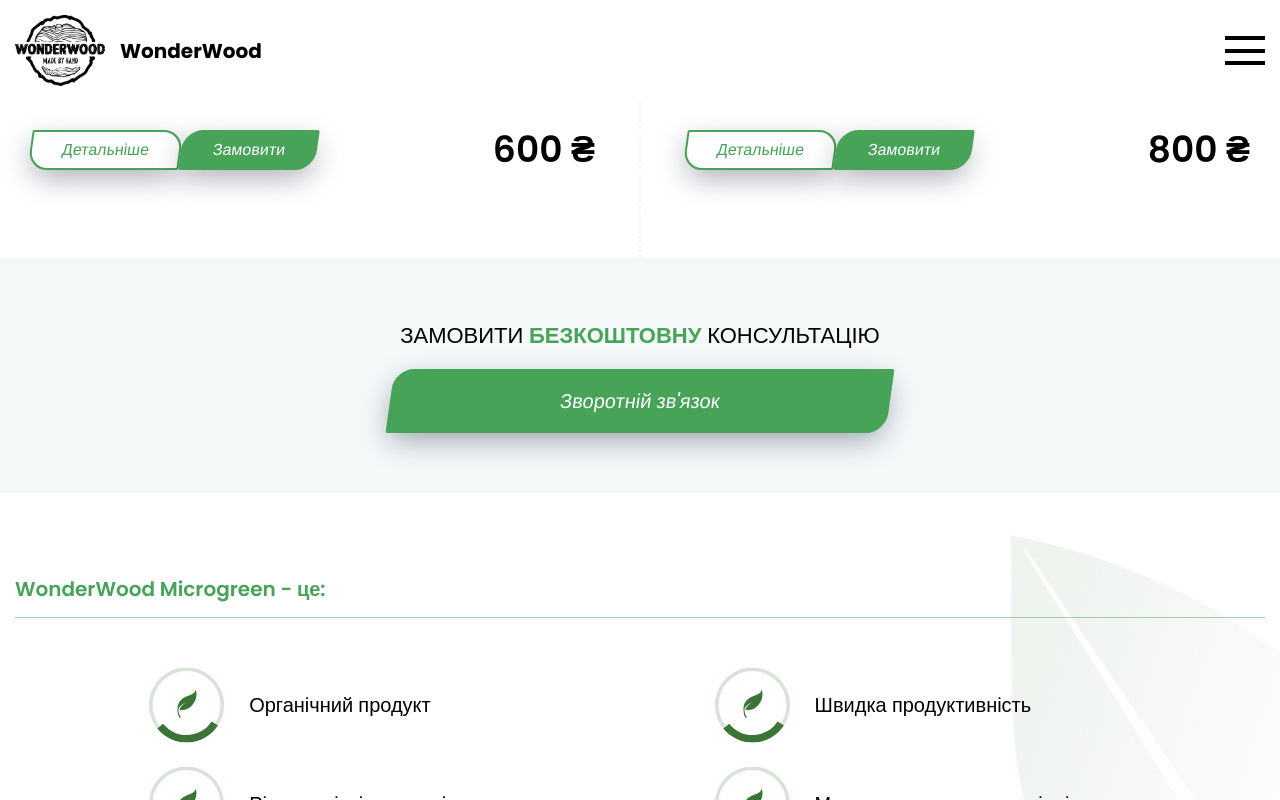
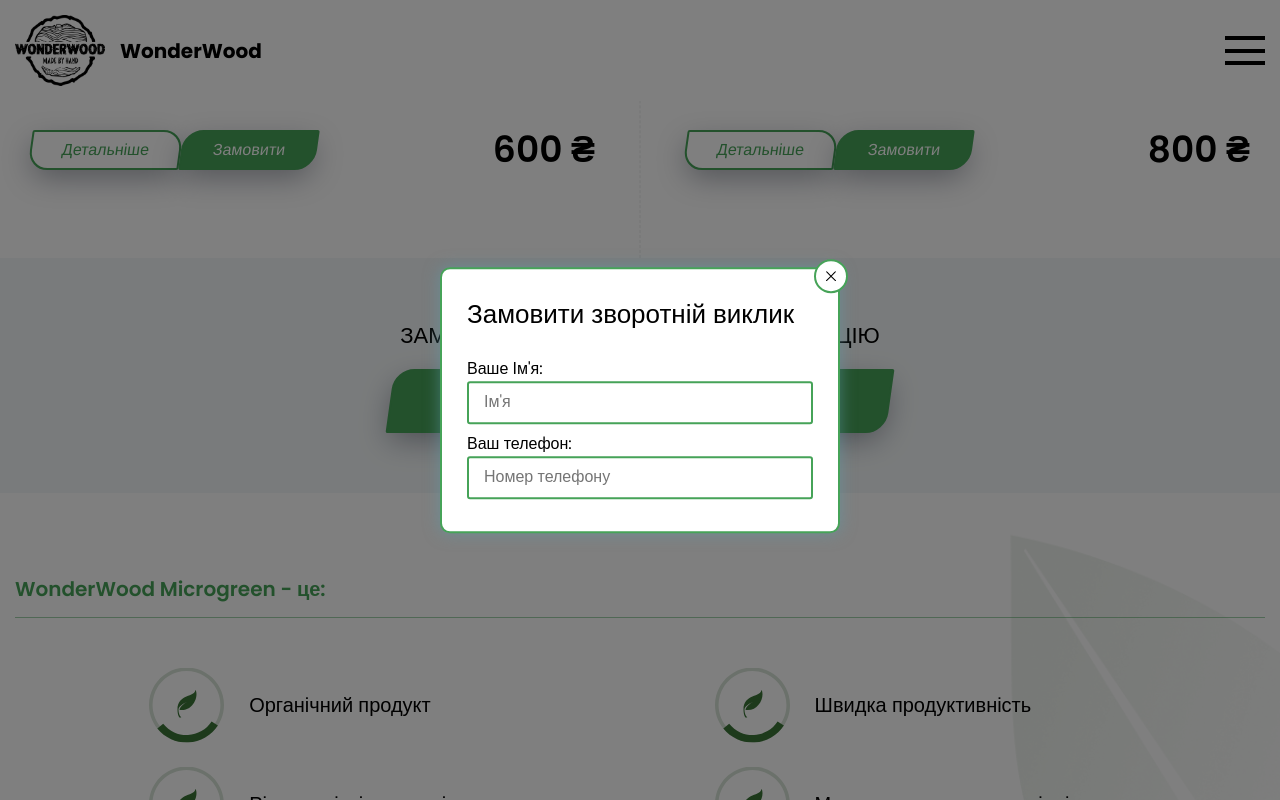
Before and after one commit to prostonadobobb/wonder_wood_react, a React (Create React App) app: page / in a window 1280 px wide. Both pictures are taken after a click on the button "Зворотній зв'язок". Shown: the part 1345-2145 px from the top of the page. Built offline with nearby package versions, Linux system fonts and the light colour scheme; grey boxes are pictures that could not be loaded.

Commit message:
add ModalCallBack and use Portal, Transition lib

```diff
--- a/package.json
+++ b/package.json
@@ -14,6 +14,7 @@
     "react-router-dom": "^6.22.0",
     "react-scripts": "5.0.1",
     "react-slick": "^0.30.1",
+    "react-transition-group": "^4.4.5",
     "sass": "^1.70.0",
     "slick-carousel": "^1.8.1",
     "web-vitals": "^2.1.4"
--- a/src/components/Button/Button.jsx
+++ /dev/null
@@ -1,9 +0,0 @@
-import './Button.scss';
-
-export const Button = ({ title }) => {
-  return (
-    <button className="button">
-      {title}
-    </button>
-  );
-};
--- /dev/null
+++ b/src/components/ButtonCallback/ButtonCallback.jsx
@@ -0,0 +1,9 @@
+import './ButtonCallback.scss';
+
+export const ButtonCallback = ({ title, onClick }) => {
+  return (
+    <button className="button" onClick={onClick}>
+      {title}
+    </button>
+  );
+};
--- a/src/components/Header/Header.jsx
+++ b/src/components/Header/Header.jsx
@@ -28,7 +28,6 @@ export const Header = () => {
   }, [handleScroll]);
 
   const handleClickOutside = useCallback((e) => {
-    console.log(e.target, navRef);
     if (!navRef.current.contains(e.target)) {
       setOpenBurger(false);
     }
--- /dev/null
+++ b/src/components/ModalCallback/ModalCallback.jsx
@@ -0,0 +1,69 @@
+import { createPortal } from 'react-dom';
+import './ModalCallback.scss';
+import React from 'react';
+import { Transition } from 'react-transition-group';
+
+
+export const ModalCallback = ({ onClose, showModal }) => {
+  console.log(showModal);
+
+  return createPortal(
+    <Transition in={showModal} timeout={3} appear={true} mountOnEnter unmountOnExit>
+      {state => (
+        <>
+
+          <div className={`modalCallback modalCallback-${state}`}>
+            <div className={`modalCallback__content modalCallback__content-${state}`}>
+              <button className="modalCallback__close" onClick={onClose}>
+                <svg xmlns="http://www.w3.org/2000/svg" viewBox="0 0 512.001 512.001" width="512" height="512">
+                  <path d="M294.111 256.001L504.109 46.003c10.523-10.524 10.523-27.586 0-38.109-10.524-10.524-27.587-10.524-38.11 0L256 217.892 46.002 7.894C35.478-2.63 18.416-2.63 7.893 7.894s-10.524 27.586 0 38.109l209.998 209.998L7.893 465.999c-10.524 10.524-10.524 27.586 0 38.109 10.524 10.524 27.586 10.523 38.109 0L256 294.11l209.997 209.998c10.524 10.524 27.587 10.523 38.11 0 10.523-10.524 10.523-27.586 0-38.109L294.111 256.001z"></path>
+                </svg>
+              </button>
+              <div className="modalCallback__title">
+                Замовити зворотній виклик
+              </div>
+              <form
+                action="#"
+                className="modalCallback__form"
+                method='post'
+              >
+                <label
+                  className="modalCallback__label"
+                  htmlFor="modalCallback__name"
+                >
+                  Ваше Ім'я:
+                  <input
+                    id="modalCallback__name"
+                    type="text"
+                    className="modalCallback__input"
+                    placeholder="Ім'я"
+                    required
+                  />
+                </label>
+                <label
+                  className="modalCallback__label"
+                  htmlFor="modalCallback__tel"
+                >
+                  Ваш телефон:
+                  <input
+                    type="tel"
+                    id="modalCallback__tel"
+                    className="modalCallback__input"
+                    placeholder="Номер телефону"
+                    required
+                    maxLength="28"
+                  />
+                </label>
+              </form>
+            </div>
+            <div className="modalOverlay" />
+          </div>
+
+
+        </>
+      )}
+    </Transition>,
+    document.getElementById('root')
+
+  );
+};
--- /dev/null
+++ b/src/components/ModalCallback/ModalCallback.scss
@@ -0,0 +1,110 @@
+.modalOverlay {
+  position: fixed;
+  top: 0;
+  left: 0;
+  width: 100%;
+  height: 100%;
+  background-color: rgba(0, 0, 0, 0.5);
+  z-index: 50;
+  transition: opacity 0.3s ease;
+}
+
+.modalCallback {
+  position: fixed;
+  opacity: 0;
+  transition: opacity 0.3s ease;
+  z-index: 200;
+  top: 50%;
+  left: 50%;
+
+  &-entered {
+    opacity: 1;
+  }
+
+  &-exiting {
+   opacity: 1;
+  }
+
+  &__content {
+    position: relative;
+    border-radius: 10px;
+    padding: 25px;
+    width: 100%;
+    z-index: 100;
+    transform: translate(-50%, -50%);
+    border: 2px solid #46A358;
+    max-width: 400px;
+    background: #fff;
+    margin: auto;
+    box-shadow: 0 0 15px 1px rgba(96, 155, 170, 0.5);
+
+  }
+
+  &--entering {
+    opacity: 0;
+  }
+
+  &--entered {
+    transition: opacity 0.3s ease-in-out;
+    opacity: 1;
+  }
+
+
+  &__title {
+    margin-bottom: 1.25rem;
+    font-size: 1.625rem;
+  }
+
+  &__label {
+    display: flex;
+    flex-direction: column;
+    margin-bottom: 0.4375rem;
+    display: block;
+    text-align: left;
+    font-size: 1rem;
+  }
+
+  &__input {
+    border-radius: 3px;
+    width: 100%;
+    border: 2px solid #46A358;
+    transition: 0.5s;
+    padding: 10px 15px;
+
+    &:focus {
+      outline: none;
+      border: 2px solid #46A358;
+      box-shadow: 1px 1px 3px 0px #46A358;
+    }
+  }
+
+  &__close {
+    display: inline-block;
+    position: absolute;
+    top: -10px;
+    right: -10px;
+    background-color: #fff;
+    border: 2px solid #46A358;
+    padding: 10px;
+    transition: 0.3s;
+    border-radius: 50%;
+    line-height: 0;
+    cursor: pointer;
+
+    &:hover {
+      border-color: #46A358;
+      background: #46A358;
+    }
+
+    & svg {
+      width: 10px;
+      height: 10px;
+      transition: 0.3s;
+    }
+  }
+
+  &__form {
+    display: flex;
+    flex-direction: column;
+  }
+}
--- a/src/pages/HomePage/HomePage.jsx
+++ b/src/pages/HomePage/HomePage.jsx
@@ -1,6 +1,5 @@
-
 import cartridges from '../../api/cartridges';
-import { Button } from '../../components/Button/Button';
+import { ButtonCallback } from '../../components/ButtonCallback/ButtonCallback';
 import { ButtonPlay } from '../../components/ButtonPlay/ButtonPlay';
 import { CartridgeCard } from '../../components/CartridgeCard/CartridgeCard';
 import { RackCard } from '../../components/RackCard/RackCard';
@@ -13,10 +12,12 @@ import advantage_3 from './HomePageImg/advantage3.svg';
 import t1_upsell from './HomePageImg/t1_upsell.png';
 import t2_upsell from './HomePageImg/t2_upsell.png';
 import products from '../../api/products';
-
+import { useState } from 'react';
+import { ModalCallback } from '../../components/ModalCallback/ModalCallback';
 
 
 export const HomePage = () => {
+  const [showModal, setShowModal] = useState(false);
 
   return (
     <section className='home'>
@@ -32,7 +33,7 @@ export const HomePage = () => {
                 Вирощуйте мікрозелень у себе дома за допомогою стелажа <span>Wonderwood</span>
               </h1>
               <div className="banner__button">
-                <Button title={'Детальніше'} />
+                <ButtonCallback title={'Детальніше'} />
               </div>
             </div>
 
@@ -43,7 +44,7 @@ export const HomePage = () => {
         </div>
       </section>
 
-      <section className="cards">
+      <section className="cards" id='cards'>
         <div className="container">
           <div className="cards__container">
             <div className="cards__title">
@@ -58,15 +59,20 @@ export const HomePage = () => {
         </div>
       </section>
 
-      <section className="callback">
+      <section className="callback" id='modal'>
         <div className="container">
           <div className="callback__container">
             <div className="callback__title">
               замовити <span>безкоштовну</span> консультацію
             </div>
-            <Button title={"Зворотній зв'язок"}/>
+            <ButtonCallback
+              title={"Зворотній зв'язок"}
+              onClick={() => setShowModal(true)}
+            />
+
+            <ModalCallback showModal={showModal} onClose={() => setShowModal(false)} />
+
           </div>
-
         </div>
       </section>
 
@@ -170,7 +176,7 @@ export const HomePage = () => {
               <div className="for__info-text">
                 Ми витратили багато часу та провели безліч експериментів для того, щоб зробити процес вирощування мікрозелені максимально простим. Це нам вдалося досягти за допомогою одноразових картриджів WonderWood. Тепер кожен зможе із задоволенням та з мінімальними зусиллями виростити смачний та соковитий microgreen.
               </div>
-              <Button title={'Переглянути стелажі'}/>
+              <ButtonCallback title={'Переглянути стелажі'}/>
             </div>
           </div>
         </div>
@@ -188,7 +194,7 @@ export const HomePage = () => {
               <div className="upsell__text">
                 Ідеально підходить для тих, хто тільки хоче познайомитися з мікрозеленню та виростити свою першу культуру
               </div>
-              <Button title={'Замовити'} />
+              <ButtonCallback title={'Замовити'} />
             </div>
 
           </div>
@@ -202,7 +208,7 @@ export const HomePage = () => {
               <div className="upsell__text">
               Хочете одразу вирощувати та смакувати декілька microgreen одночасно? <br /> Тоді стелаж Т2 саме для Вас
               </div>
-              <Button title={'Замовити'} />
+              <ButtonCallback title={'Замовити'} />
             </div>
           </div>
         </div>
--- a/src/pages/HomePage/HomePage.scss
+++ b/src/pages/HomePage/HomePage.scss
@@ -84,6 +84,7 @@
 .callback {
   background: rgba(96, 155, 170, 0.07);
   padding: 60px 0;
+  position: relative;
 
   &__container {
     max-width: 500px;
```
Also changed, not shown: src/components/ButtonCallback/ButtonCallback.scss (renamed from src/components/Button/Button.scss), 1 other file (tests, documents, lock files or other folders).
